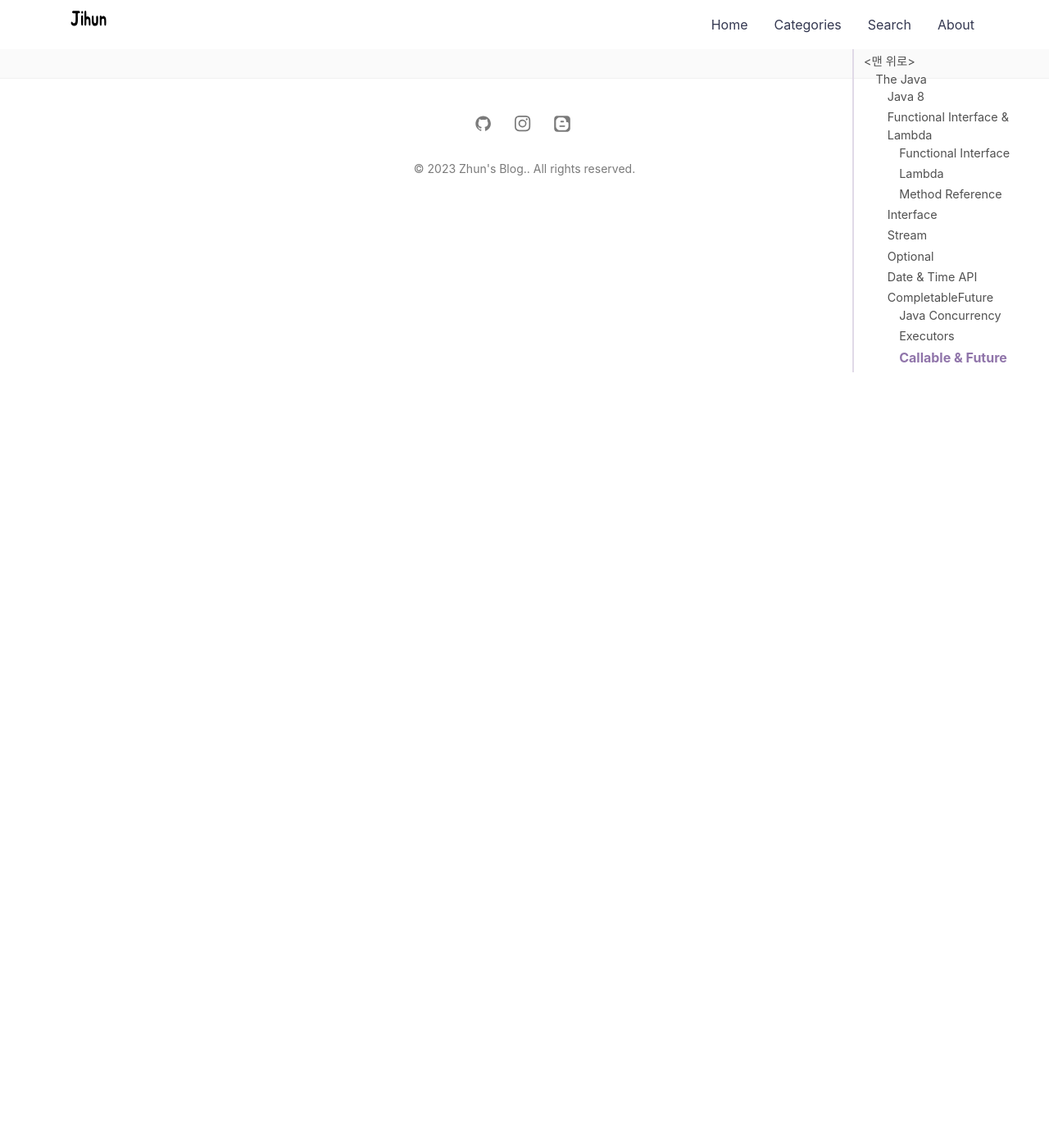
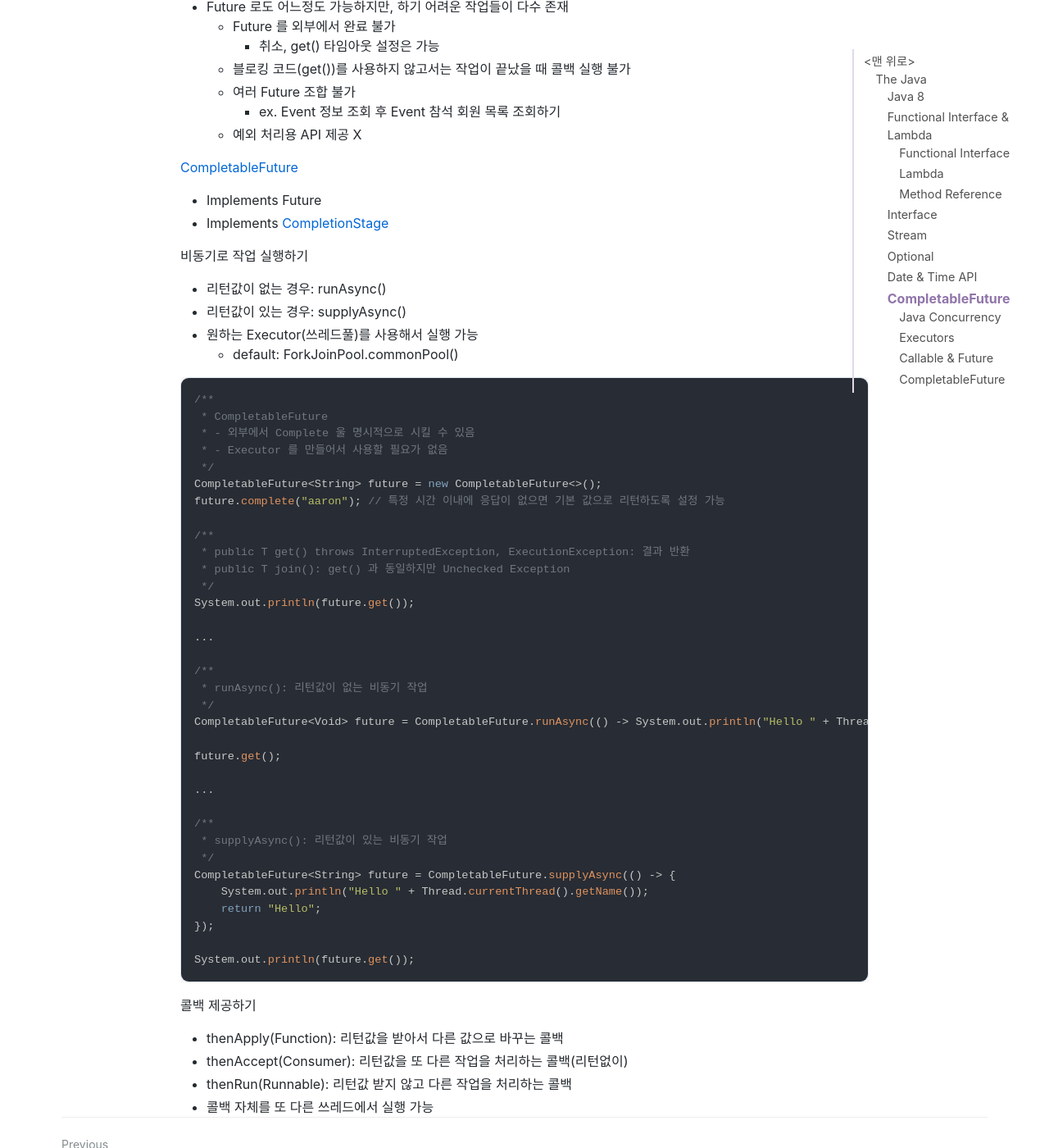
Before and after one commit to jihunparkme/jihunparkme.github.io, a Jekyll site: the page built from _posts/2023-09-27-the-java.md, in a window 1280 px wide and 1400 px high, scrolled down 22614 px. Shown: the whole window at 82% size. Built offline with Jekyll 4.4.1, drawn with Linux system fonts in a browser that asks for light colours; nearby versions of some CDN libraries; comment, search, counter and statistics services are not loaded; some of the changed text lies outside the part shown.

Commit message:
[The Java] CompletableFuture

````diff
--- a/_posts/2023-09-27-the-java.md
+++ b/_posts/2023-09-27-the-java.md
@@ -996,3 +996,67 @@ List<Future<String>> futures = executorService.invokeAll(Arrays.asList(hello, th
  */
 String result = executorService.invokeAny(Arrays.asList(hello, the, java));
 ```
+
+### CompletableFuture
+
+자바에서 비동기(Asynchronous) 프로그래밍이 가능한 인터페이스
+- Future 로도 어느정도 가능하지만, 하기 어려운 작업들이 다수 존재
+  - Future 를 외부에서 완료 불가
+    - 취소, get() 타임아웃 설정은 가능
+  - 블로킹 코드(get())를 사용하지 않고서는 작업이 끝났을 때 콜백 실행 불가
+  - 여러 Future 조합 불가
+    - ex. Event 정보 조회 후 Event 참석 회원 목록 조회하기
+  - 예외 처리용 API 제공 X
+
+[CompletableFuture](https://docs.oracle.com/javase/8/docs/api/java/util/concurrent/CompletableFuture.html)
+- Implements Future
+- Implements [CompletionStage](https://docs.oracle.com/javase/8/docs/api/java/util/concurrent/CompletionStage.html)
+
+비동기로 작업 실행하기
+- 리턴값이 없는 경우: runAsync()
+- 리턴값이 있는 경우: supplyAsync()
+- 원하는 Executor(쓰레드풀)를 사용해서 실행 가능
+  - default: ForkJoinPool.commonPool()
+
+```java
+/**
+ * CompletableFuture
+ * - 외부에서 Complete 울 명시적으로 시킬 수 있음
+ * - Executor 를 만들어서 사용할 필요가 없음
+ */
+CompletableFuture<String> future = new CompletableFuture<>();
+future.complete("aaron"); // 특정 시간 이내에 응답이 없으면 기본 값으로 리턴하도록 설정 가능
+
+/**
+ * public T get() throws InterruptedException, ExecutionException: 결과 반환
+ * public T join(): get() 과 동일하지만 Unchecked Exception
+ */
+System.out.println(future.get());
+
+...
+
+/**
+ * runAsync(): 리턴값이 없는 비동기 작업
+ */
+CompletableFuture<Void> future = CompletableFuture.runAsync(() -> System.out.println("Hello " + Thread.currentThread().getName()));
+
+future.get();
+
+...
+
+/**
+ * supplyAsync(): 리턴값이 있는 비동기 작업
+ */
+CompletableFuture<String> future = CompletableFuture.supplyAsync(() -> {
+    System.out.println("Hello " + Thread.currentThread().getName());
+    return "Hello";
+});
+
+System.out.println(future.get());
+```
+
+콜백 제공하기
+- thenApply(Function): 리턴값을 받아서 다른 값으로 바꾸는 콜백
+- thenAccept(Consumer): 리턴값을 또 다른 작업을 처리하는 콜백(리턴없이)
+- thenRun(Runnable): 리턴값 받지 않고 다른 작업을 처리하는 콜백
+- 콜백 자체를 또 다른 쓰레드에서 실행 가능
````
Also changed, not shown: other parts of _posts/2023-09-27-the-java.md (+1 -1 lines).
